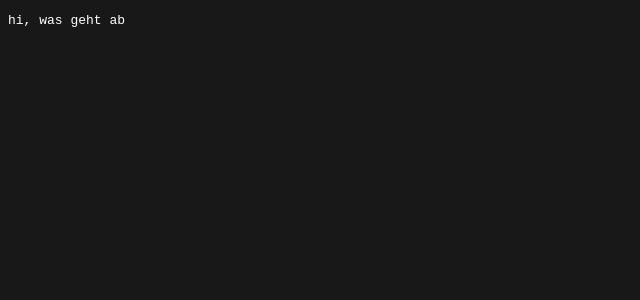
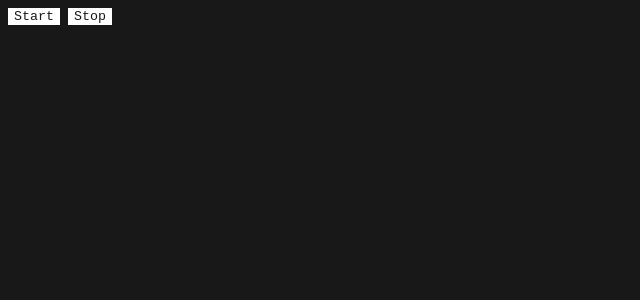
Before and after one commit to 2002kani/learn2code, a React (Vite) app: page / in a window 1280 px wide. Shown: the top 300 px of the page, without its empty margins (0-640 px from the left). Built offline with nearby package versions, Linux system fonts and the light colour scheme.

Commit message:
mediaRecorder implemented

```diff
--- a/src/App.tsx
+++ b/src/App.tsx
@@ -1,5 +1,6 @@
 //import Generics from "./generics"
 //import Api1 from "./api1.0"
+import { useRef, useState } from "react";
 import "./index.css"
 //import APIPOST from "./apiPOST"
 //import Produktliste from "./Produktliste/Produktliste"
@@ -31,8 +32,65 @@ Alle komponente die ich app hinzgefügt wurden:
 
 function App() {
 
+  const constraints = { audio: true }
+
+  const [audioURL, setAudioURL] = useState("");
+  const medieRecorderRef = useRef<MediaRecorder | null>(null);
+  const chunksRef = useRef<Blob[]>([]);
+
+  const handleClickStart = async () => {
+    if(navigator.mediaDevices){
+      try{
+        const stream = await navigator.mediaDevices.getUserMedia(constraints);
+        const recorder = new MediaRecorder(stream);
+
+        recorder.ondataavailable = (e) => {
+          if(e.data.size > 0){
+            chunksRef.current.push(e.data);
+          }
+        };
+
+        recorder.onstop = () => {
+          const blob = new Blob(chunksRef.current, { type: "audio/ogg; codecs=opus" });
+          chunksRef.current = [];
+          setAudioURL(URL.createObjectURL(blob));
+          console.log("Blob: ", blob);
+        }
+
+        recorder.start();
+        medieRecorderRef.current = recorder;
+        console.log("Recorder has started! State: ", recorder.state);
+      }catch(err){
+        console.log("getUserMedia failed: ", err);
+      }
+    }
+  }
+
+  const handleClickStop = () => {
+    const recorder = medieRecorderRef.current;
+
+    if(recorder && recorder.state === "recording"){
+      recorder.stop()
+      console.log("Recorder has stopped! State: ", recorder.state);
+    } else{
+      console.log("MediaRecorder ist nicht am laufen.."); /* LOG! */
+    }
+  }
+
   return (
-    <p>hi, was geht ab</p>
+    <>
+      <div style={{ display: "flex", gap: "8px"}}>
+        <button style={{ background: "#fff", border: "none", color: "#181818", cursor: "pointer"}} onClick={handleClickStart}> Start </button>
+
+        <button style={{ background: "#fff", border: "none", color: "#181818", cursor: "pointer"}} onClick={handleClickStop}> Stop </button>
+      </div>
+
+      {audioURL && (
+        <div>
+          <audio style={{ marginTop: "20px" }} controls src={audioURL} />
+        </div>
+      )}
+    </>
   );
 }
 
```
